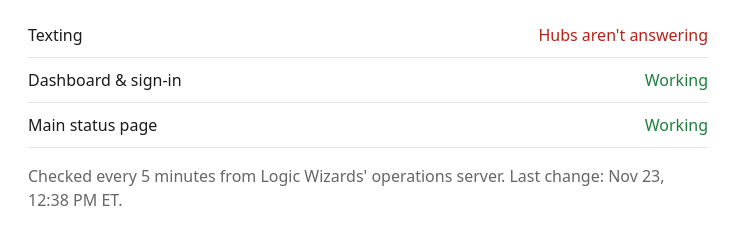
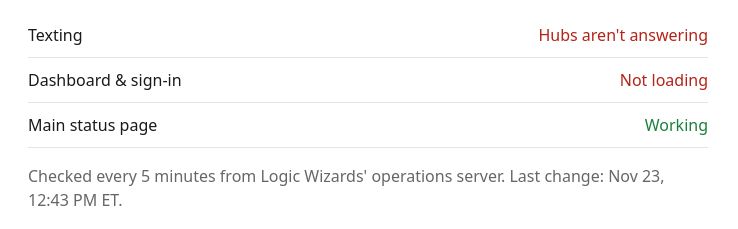
Before and after one commit to thelogicwizards/lwhub-backup-status, a plain HTML site: page index.html in a window 1280 px wide. Shown: the part 166-395 px from the top of the page, 272-1010 px from the left. Drawn offline with Linux system fonts and the light colour scheme.

Commit message:
Status update

```diff
--- a/index.html
+++ b/index.html
@@ -13,8 +13,8 @@ td+td{text-align:right}.ok{color:var(--ok)}.down{color:var(--down)}.unknown,.mut
 <h1>Switchboard status</h1>
 <p class="muted">This is the backup status page, hosted outside Cloudflare so it stays up when the
 <a href="https://switchboard-status.craig-afe.workers.dev">main status page</a> can't. Texts sent to an offline hub aren't lost: they arrive when it's back.</p>
-<table><tr><td>Texting</td><td class='down'>Hubs aren&#x27;t answering</td></tr><tr><td>Dashboard &amp; sign-in</td><td class='ok'>Working</td></tr><tr><td>Main status page</td><td class='ok'>Working</td></tr></table>
-<p class="muted">Checked every 5 minutes from Logic Wizards' operations server. Last change: Nov 23, 12:38 PM ET.</p>
+<table><tr><td>Texting</td><td class='down'>Hubs aren&#x27;t answering</td></tr><tr><td>Dashboard &amp; sign-in</td><td class='down'>Not loading</td></tr><tr><td>Main status page</td><td class='ok'>Working</td></tr></table>
+<p class="muted">Checked every 5 minutes from Logic Wizards' operations server. Last change: Nov 23, 12:43 PM ET.</p>
 <h2>Incidents</h2><p class='muted'>No incidents in the last 14 days.</p>
 <p class="muted">Logic Wizards LLC · support@logicwizards.dev</p>
 </main></body></html>
```
